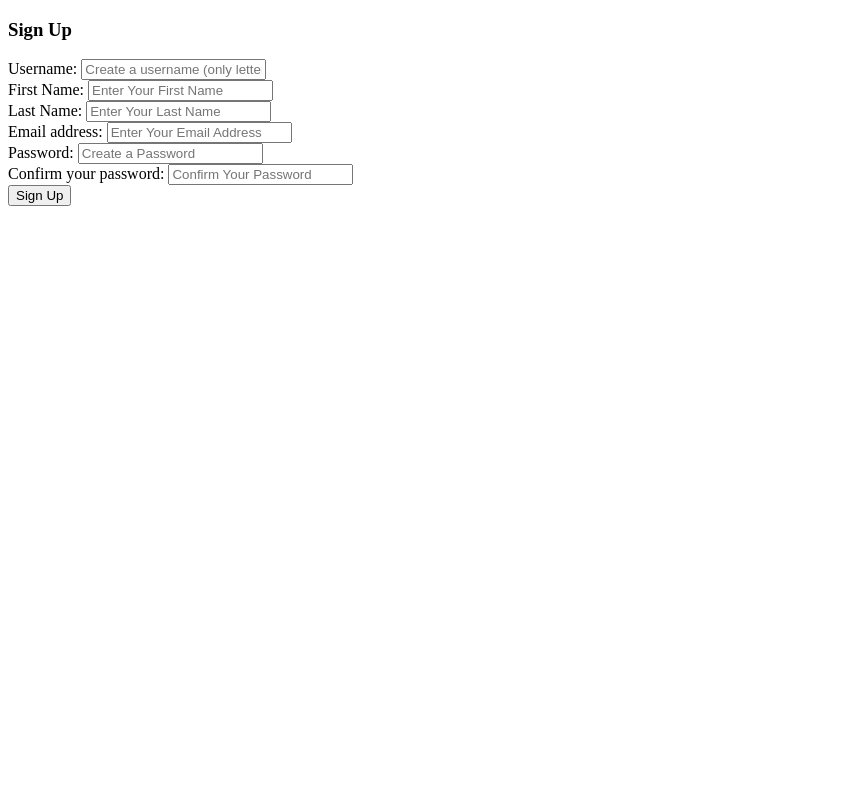
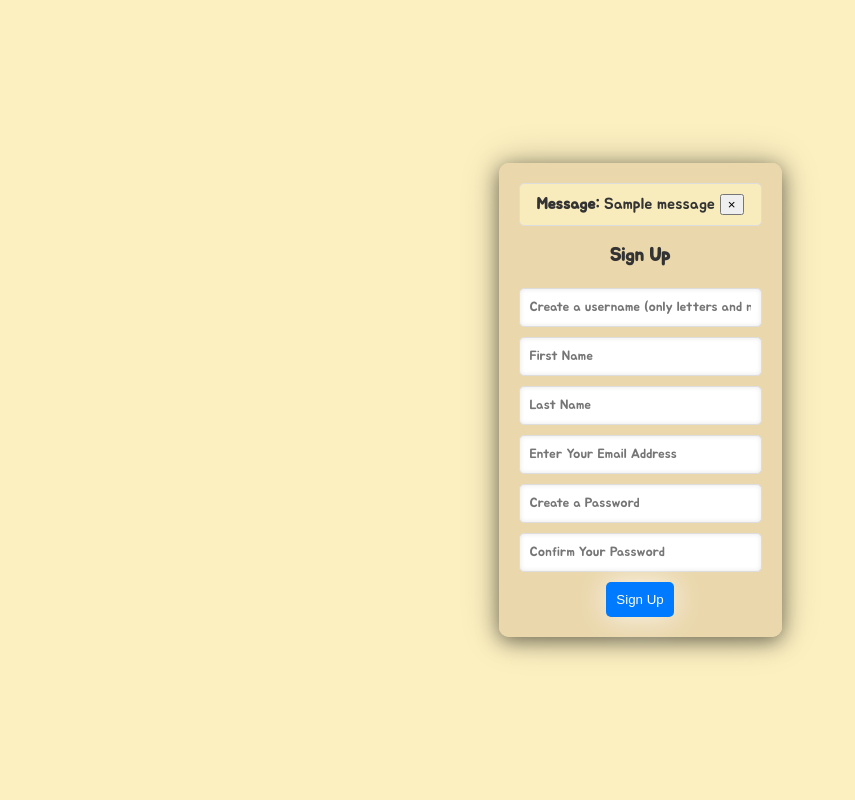
Before and after one commit to kure690/StudentHub, a Django app: page /signup in a window 1280 px wide. Shown: the whole page, without its empty margins (0-855 px from the left). Run offline with Django 5.2, Linux system fonts and the light colour scheme; one stand-in notice (Sample message) is shown.

Commit message:
Camus_updates

```diff
--- a/StudentHub/urls.py
+++ b/StudentHub/urls.py
@@ -16,8 +16,10 @@ Including another URLconf
 """
 from django.contrib import admin
 from django.urls import path, include
+from authentication import views
 
 urlpatterns = [
     path('admin/', admin.site.urls),
+    path('', views.home, name='root_home'),
     path('', include('authentication.urls')),
 ]
--- a/templates/authentication/signup.html
+++ b/templates/authentication/signup.html
@@ -1,85 +1,102 @@
 <!DOCTYPE html>
-<!--[if lt IE 7]>      <html class="no-js lt-ie9 lt-ie8 lt-ie7"> <![endif]-->
-<!--[if IE 7]>         <html class="no-js lt-ie9 lt-ie8"> <![endif]-->
-<!--[if IE 8]>         <html class="no-js lt-ie9"> <![endif]-->
-<!--[if gt IE 8]>      <html class="no-js"> <!--<![endif]-->
-<html>
+{% load static%}
+<html lang="en">
   <head>
     <meta charset="utf-8" />
     <meta http-equiv="X-UA-Compatible" content="IE=edge" />
-    <title></title>
+    <title>Authentication</title>
     <meta name="description" content="" />
     <meta name="viewport" content="width=device-width, initial-scale=1" />
-    <link rel="stylesheet" href="" />
+    <link rel="stylesheet" href="{% static 'css/style.css' %}">
+    <link rel="stylesheet" href="https://fonts.googleapis.com/css2?family=Jua&display=swap">
   </head>
-  <body>
-    <h3>Sign Up</h3>
+  <body style="background-color: #FCF0C1; margin: 0; display: flex; align-items: center; justify-content: center; height: 100vh; font-family: 'Jua', sans-serif;">
+    <div style="background-color: rgba(231, 209, 168, 0.8); padding: 20px; border-radius: 10px; box-shadow: 0 4px 20px rgba(0, 0, 0, 0.5), 0 0 40px rgba(0, 0, 0, 0.2); text-align: center;">
+      {% for message in messages %}
+        <div
+          class="alert alert-{{ message.tags }} alert-dismissable fade show"
+          role="alert"
+          style="background-color: rgba(252, 240, 193, 0.8); color: #333; padding: 10px; margin-bottom: 10px; border: 1px solid #ddd; border-radius: 5px;"
+        >
+          <strong>Message:</strong> {{ message }}
+          <button
+            type="button"
+            class="close"
+            data-dismiss="alert"
+            aria-label="Close"
+          >
+            <span aria-hidden="true">&times;</span>
+          </button>
+        </div>
+      {% endfor %}
 
-    <form action="/signup" method="post">
+      <h3 style="color: #333;">Sign Up</h3>
+
+      <form action="/signup" method="post" style="margin-top: 20px;">
         {% csrf_token %}
-      <label for="">Username: </label>
         <input
           type="text"
           id="username"
           name="username"
           placeholder="Create a username (only letters and numbers)"
           required
+          style="padding: 10px; border: 1px solid #ddd; border-radius: 5px; margin-bottom: 10px; font-family: 'Jua', sans-serif; box-shadow: inset 0 0 5px rgba(0,0,0,0.1);"
         />
         <br />
 
-      <label for="">First Name: </label>
         <input
           type="text"
           id="fname"
           name="fname"
-        placeholder="Enter Your First Name"
+          placeholder="First Name"
           required
+          style="padding: 10px; border: 1px solid #ddd; border-radius: 5px; margin-bottom: 10px; font-family: 'Jua', sans-serif; box-shadow: inset 0 0 5px rgba(0,0,0,0.1);"
         />
         <br />
 
-      <label for="">Last Name: </label>
         <input
           type="text"
           id="lname"
           name="lname"
-        placeholder="Enter Your Last Name"
+          placeholder="Last Name"
           required
+          style="padding: 10px; border: 1px solid #ddd; border-radius: 5px; margin-bottom: 10px; font-family: 'Jua', sans-serif; box-shadow: inset 0 0 5px rgba(0,0,0,0.1);"
         />
         <br />
 
-      <label for="">Email address: </label>
         <input
           type="email"
           id="email"
           name="email"
           placeholder="Enter Your Email Address"
           required
+          style="padding: 10px; border: 1px solid #ddd; border-radius: 5px; margin-bottom: 10px; font-family: 'Jua', sans-serif; box-shadow: inset 0 0 5px rgba(0,0,0,0.1);"
         />
         <br />
 
-      <label for="">Password: </label>
         <input
           type="password"
           id="password1"
           name="password1"
           placeholder="Create a Password"
           required
+          style="padding: 10px; border: 1px solid #ddd; border-radius: 5px; margin-bottom: 10px; font-family: 'Jua', sans-serif; box-shadow: inset 0 0 5px rgba(0,0,0,0.1);"
         />
         <br />
 
-      <label for="">Confirm your password: </label>
         <input
           type="password"
           id="password2"
           name="password2"
           placeholder="Confirm Your Password"
           required
+          style="padding: 10px; border: 1px solid #ddd; border-radius: 5px; margin-bottom: 10px; font-family: 'Jua', sans-serif; box-shadow: inset 0 0 5px rgba(0,0,0,0.1);"
         />
         <br />
 
-      <button type="submit">Sign Up</button>
+        <button type="submit" style="background-color: #007bff; color: #fff; padding: 10px; border: none; cursor: pointer; border-radius: 5px; box-shadow: 0 0 30px rgba(255, 255, 255, 0.8);">Sign Up</button>
       </form>
-
+    </div>
     <script src="" async defer></script>
   </body>
 </html>
```
Also changed, not shown: templates/authentication/index.html (+13 -13 lines), templates/authentication/signin.html (+33 -15 lines), authentication/urls.py (line endings or trailing spaces). Lines whose indentation alone changed are shown as unchanged.
